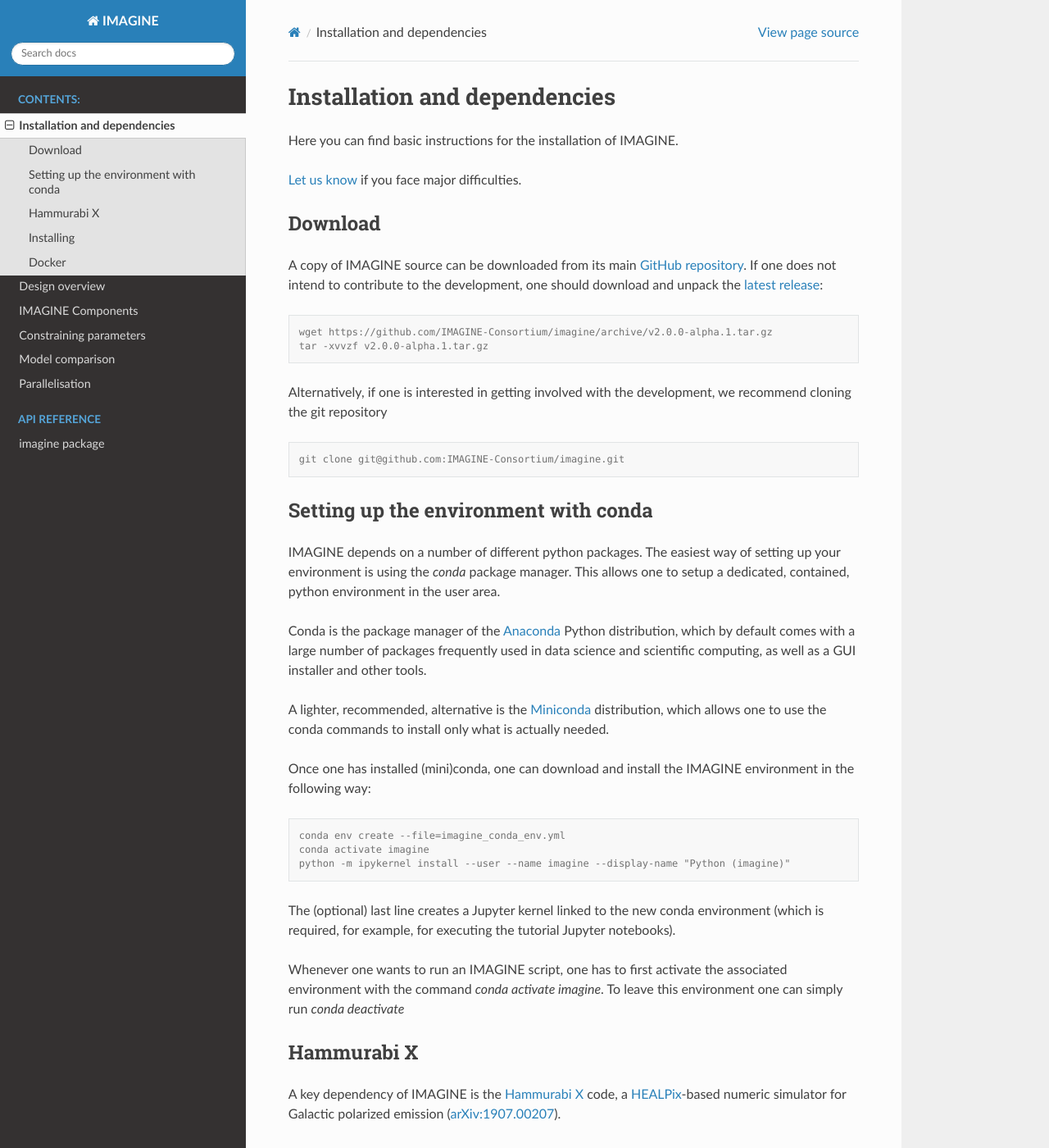
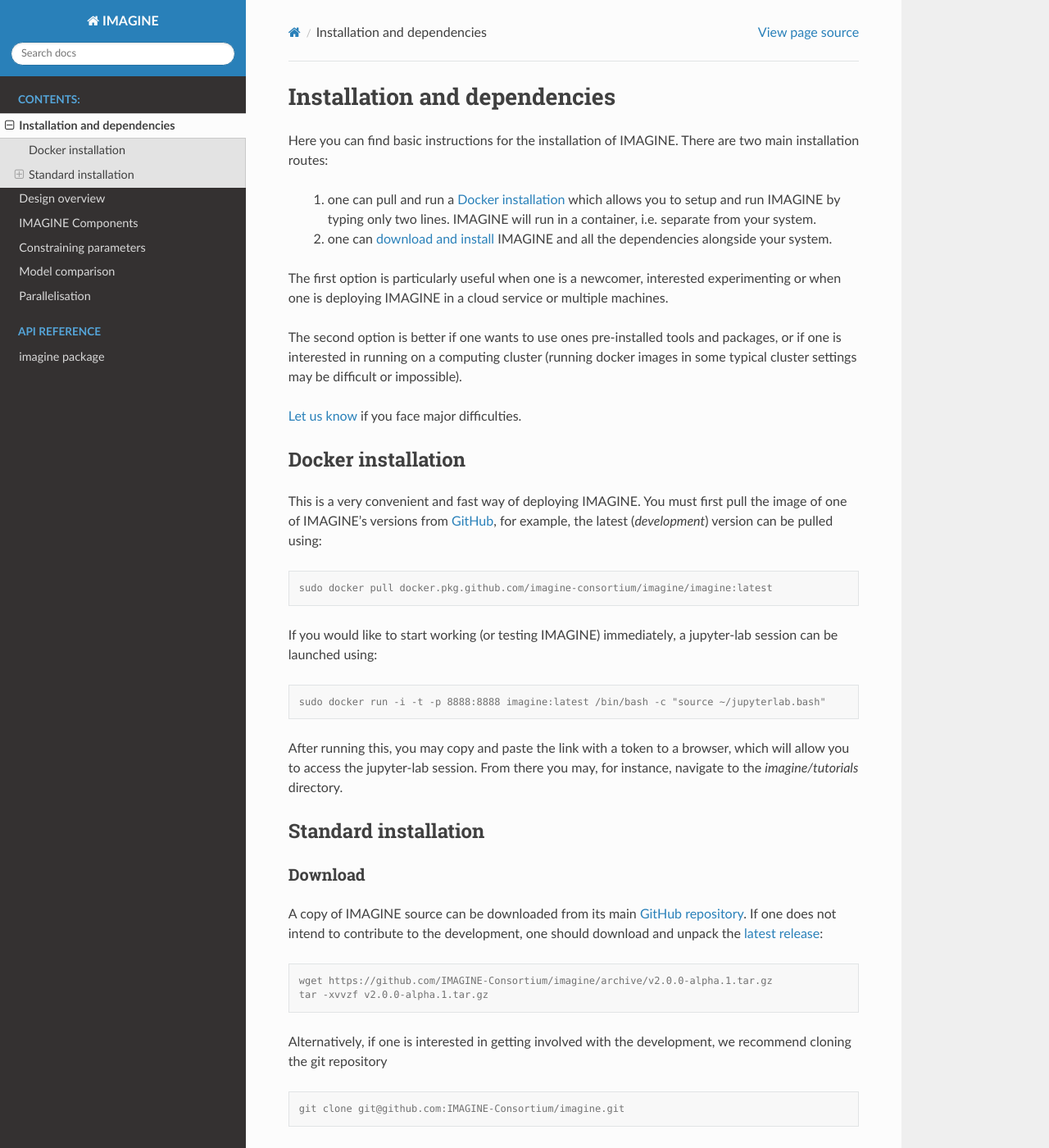
Before and after one commit to IMAGINE-Consortium/imagine, a Sphinx documentation site: the page built from doc/source/installation.rst, in a window 1280 px wide and 1400 px high. Shown: the whole window at 82% size. Built offline with Sphinx 7.4.7 and the Read the Docs theme 2.0.0, drawn with Linux system fonts in a browser that asks for light colours; pages that are not in the unit, such as notebooks, are missing from menus; some of the changed text lies outside the part shown.

Commit message:
Updates Docker installation instructions.

```diff
--- a/doc/source/installation.rst
+++ b/doc/source/installation.rst
@@ -3,12 +3,57 @@
 *****************************
 
 Here you can find basic instructions for the installation of IMAGINE.
+There are two main installation routes:
+
+  1. one can pull and run a :ref:`DockerInstallation` which allows
+     you to setup and run IMAGINE by typing only two lines.
+     IMAGINE will run in a container, i.e. separate from your system.
+  2. one can :ref:`download and install <StandardInstallation>` IMAGINE and all
+     the dependencies alongside your system.
+
+The first option is particularly useful when one is a newcomer, interested
+experimenting or when one is deploying IMAGINE in a cloud service or multiple
+machines.
+
+The second option is better if one wants to use ones pre-installed tools and
+packages, or if one is interested in running on a computing cluster (running
+docker images in some typical cluster settings may be difficult or impossible).
 
 `Let us know <https://github.com/IMAGINE-Consortium/imagine/issues/new>`_
 if you face major difficulties.
 
+.. _DockerInstallation:
+
+Docker installation
+-------------------
+
+This is a very convenient and fast way of deploying IMAGINE. You must first
+pull the image of one of IMAGINE's versions from `GitHub <https://github.com/IMAGINE-Consortium/imagine/packages>`_, for example, the latest (*development*) version can be pulled
+using:
+
+.. code-block:: console
+
+    sudo docker pull docker.pkg.github.com/imagine-consortium/imagine/imagine:latest
+
+If you would like to start working (or testing IMAGINE) immediately, a
+jupyter-lab session can be launched using:
+
+.. code-block:: console
+
+    sudo docker run -i -t -p 8888:8888 imagine:latest /bin/bash -c "source ~/jupyterlab.bash"
+
+After running this, you may copy and paste the link with a token to a browser,
+which will allow you to access the jupyter-lab session. From there you may,
+for instance, navigate to the `imagine/tutorials` directory.
+
+
+.. _StandardInstallation:
+
+Standard installation
+---------------------
+
 Download
---------
+^^^^^^^^
 
 A copy of IMAGINE source can be downloaded from its main
 `GitHub repository <https://github.com/IMAGINE-Consortium/imagine/>`_.
@@ -32,14 +77,15 @@
 
 
 Setting up the environment with conda
--------------------------------------
+^^^^^^^^^^^^^^^^^^^^^^^^^^^^^^^^^^^^^
 
 IMAGINE depends on a number of different python packages. The easiest way of
 setting up your environment is using the *conda* package manager. This allows
 one to setup a dedicated, contained, python environment in the user area.
 
 Conda is the package manager of the `Anaconda <https://www.anaconda.com/>`_
-Python distribution, which by default comes with a large number of packages frequently used in data science and scientific computing, as well as a GUI
+Python distribution, which by default comes with a large number of packages
+frequently used in data science and scientific computing, as well as a GUI
 installer and other tools.
 
 A lighter, recommended, alternative is the
@@ -66,7 +112,7 @@
 
 
 Hammurabi X
------------
+^^^^^^^^^^^
 
 A key dependency of IMAGINE is the
 `Hammurabi X <https://github.com/hammurabi-dev/hammurabiX>`_ code,
@@ -87,7 +133,7 @@
 
 
 Installing
-----------
+^^^^^^^^^^
 
 After downloading, setting up the environment and installing Hammurabi X,
 IMAGINE can finally be installed through:
```
Also changed, not shown: other parts of doc/source/installation.rst (+0 -9 lines).
